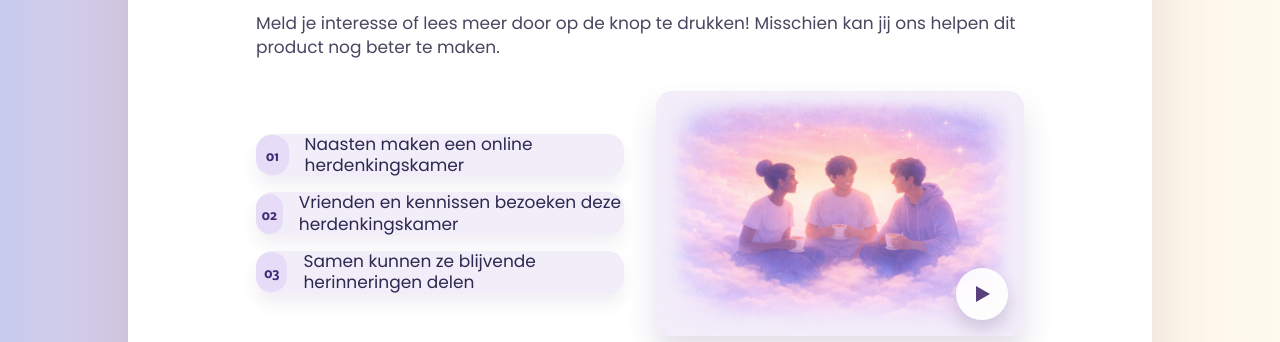
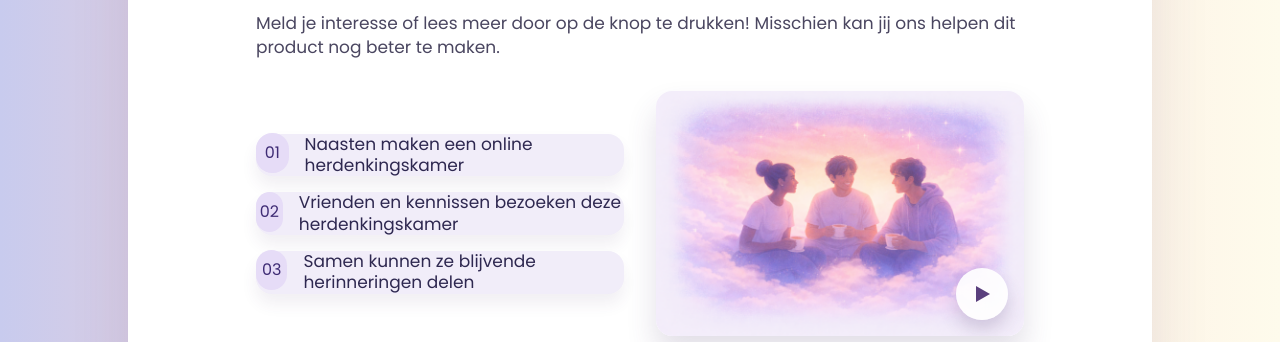
Before and after one commit to devosdevelops/Noekmemorial.be, a Vue app: page / in a window 1280 px wide. Shown: the part 1280-1622 px from the top of the page. Built offline with nearby package versions, Linux system fonts and the light colour scheme; no server answers.

Commit message:
fix: number postioning on features page how it works section

```diff
--- a/src/components/how-it-works-section.vue
+++ b/src/components/how-it-works-section.vue
@@ -97,16 +97,19 @@ import BaseButton from './base-button.vue';
 }
 
 .step-index {
-  display: inline-flex;
-  align-items: center;
-  justify-content: center;
+  display: grid;
+  place-items: center;
   width: 2.5rem;
   height: 2.5rem;
   border-radius: 16px;
   background: #e6dcf7;
   color: var(--color-primary-deep);
-  font-family: var(--font-brand);
-  font-weight: 600;
+  font-family: var(--font-poppins);
+  font-size: 1rem;
+  font-weight: 400;
+  line-height: 1;
+  text-align: center;
+  transform: translateY(-2px);
 }
 
 .step-text {
@@ -194,9 +197,8 @@ import BaseButton from './base-button.vue';
     min-height: 100%;
     border-radius: 16px;
     align-self: stretch;
-    display: inline-flex;
-    align-items: center;
-    justify-content: center;
+    display: grid;
+    place-items: center;
   }
 
   .step-text {
--- a/src/pages/features-page.vue
+++ b/src/pages/features-page.vue
@@ -352,8 +352,12 @@ const steps = [
   color: var(--color-primary-deep);
   display: grid;
   place-items: center;
-  font-family: var(--font-brand);
+  font-family: var(--font-poppins);
   font-size: var(--type-small-size);
+  font-weight: 400;
+  line-height: 1;
+  text-align: center;
+  transform: translateY(-2px);
 }
 
 .step-copy {
```
